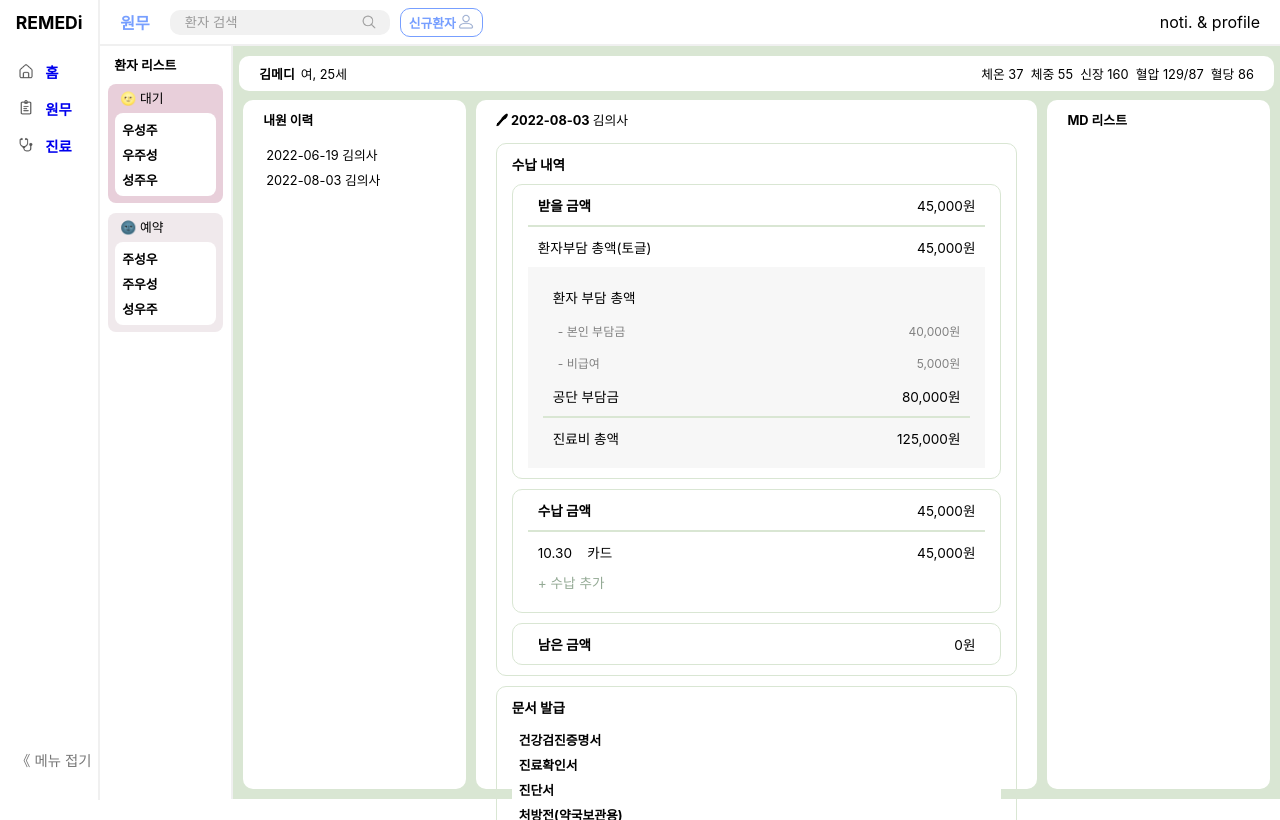
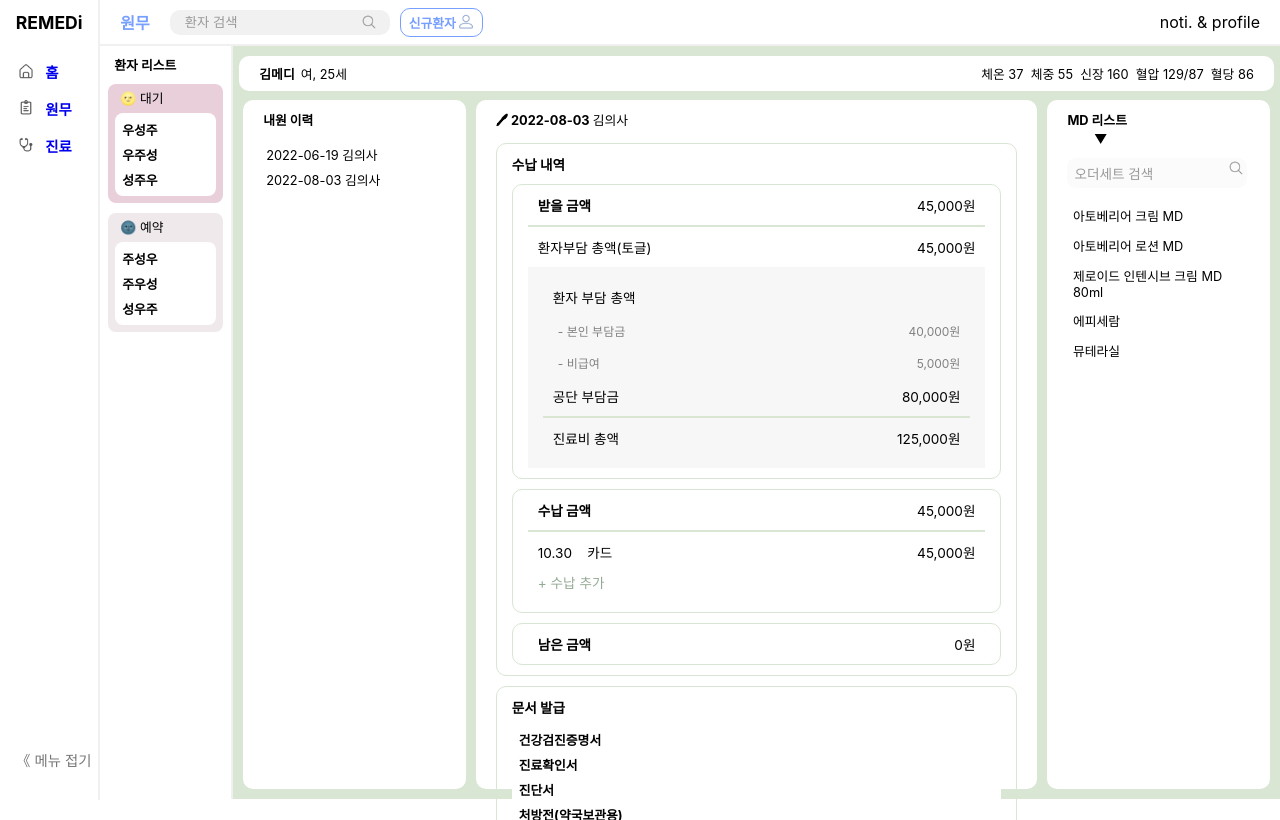
Before and after one commit to Remedi2022/EMR_frontend, a React (Create React App) app: page /payment in a window 1280 px wide. Built offline with nearby package versions, Linux system fonts and the light colour scheme.

Commit message:
SignUp 조정

```diff
--- a/src/pages/Examination.jsx
+++ b/src/pages/Examination.jsx
@@ -75,7 +75,6 @@ function Content() {
                 </div>
 
                 <div className="MDList">
-
                     <span className="title">MD 리스트ㅤㅤㅤㅤㅤㅤㅤㅤㅤㅤㅤㅤ ▼</span>
                     <form className="form" action="/" method="GET">
                         <input className="md-search-field" type="search" placeholder="오더세트 검색"/>
--- a/src/pages/Payment.jsx
+++ b/src/pages/Payment.jsx
@@ -107,8 +107,33 @@ function Content() {
                     </div>
                 </div>
 
-                <div className="MDList">
-                    <span className="title">MD 리스트</span>
+                   <div className="MDList">
+                    <span className="title">MD 리스트ㅤㅤㅤㅤㅤㅤㅤㅤㅤㅤㅤㅤ ▼</span>
+                    <form className="form" action="/" method="GET">
+                        <input className="md-search-field" type="search" placeholder="오더세트 검색"/>
+                        <button className="search-button" type="submit">
+                            <img className='searchIcon' src={ process.env.PUBLIC_URL + '/icons/search50_999.png' } />
+                        </button>
+                    </form>
+                    <div className="mdHistory">
+                        <ul className='visitList'>
+                            <li className='MDListItem'>
+                                아토베리어 크림 MD
+                            </li>
+                            <li className='MDListItem'>
+                                아토베리어 로션 MD
+                            </li>
+                            <li className='MDListItem'>
+                                    제로이드 인텐시브 크림 MD 80ml
+                            </li>
+                            <li className='MDListItem'>
+                                    에피세람
+                            </li>
+                            <li className='MDListItem'>
+                                    뮤테라실
+                            </li>
+                        </ul>
+                    </div>
                 </div>
             </div>
         </div>
--- a/src/pages/SignUp.css
+++ b/src/pages/SignUp.css
@@ -11,7 +11,7 @@
     background-color:white;
     border-radius: 5%;
     width: 390px;
-    height: 550px;
+    height: 500px;
 }
 
 .signUpContent{
@@ -97,7 +97,7 @@
 
 
 .buttonWrapperSignUp{
-    padding-top: 45px;
+    padding-top: 48px;
 }
 
 .inputBoxHospital{
--- a/src/pages/SignUp.jsx
+++ b/src/pages/SignUp.jsx
@@ -8,7 +8,6 @@ export default function SignUp(){
             <div className="signUpContentBox">
                 <div className="signUpContent">
                     <span className="remedi"> REMEDi </span>
-
                     <div className="inputWrapper">
                         <div className="inputBoxHospital">
                             <input id="hospitalContent"
@@ -16,11 +15,8 @@ export default function SignUp(){
                                 name="hospitalContent"
                                 placeholder="요양기관번호"
                                 maxLength="8"
-                                // pattern="[0-9]+"
-
                             />
                         </div>
-
                         <div className="inputBoxLicense">
                             <input id="licenseContent"
                                 type="text"
@@ -28,15 +24,6 @@ export default function SignUp(){
                                 placeholder="면허 번호"
                             />
                         </div>
-
-                        <div className="inputBoxDoctor">
-                            <input id="doctorContent"
-                                type="text"
-                                name="doctorContent"
-                                placeholder="의사 이름"
-                            />
-                        </div>
-
                         <div className="inputBoxID">
                             <input id="idContent"
                                 type="text"
@@ -44,7 +31,6 @@ export default function SignUp(){
                                 placeholder="id"
                             />
                         </div>
-
                         <div className="inputBoxPW">
                             <input id="pwContent"
                                 type="password"
@@ -53,7 +39,6 @@ export default function SignUp(){
                             />
                         </div>
                     </div>
-
                     <div className="buttonWrapperSignUp">
                         <button className="Button">회원가입</button>
                     </div>
```
